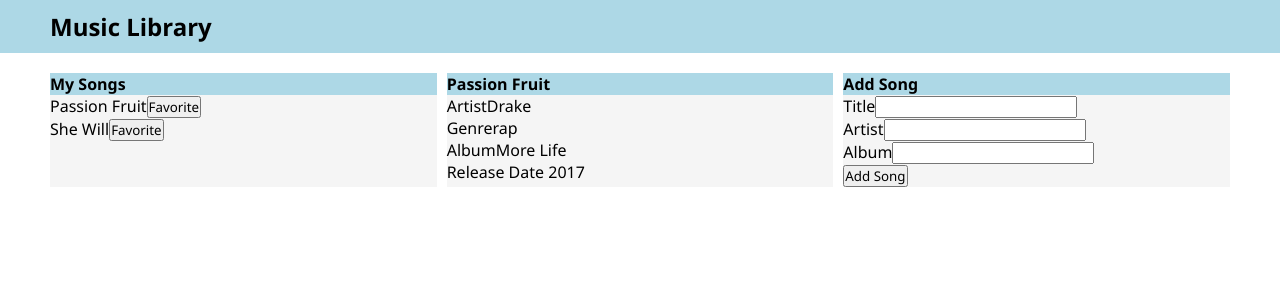
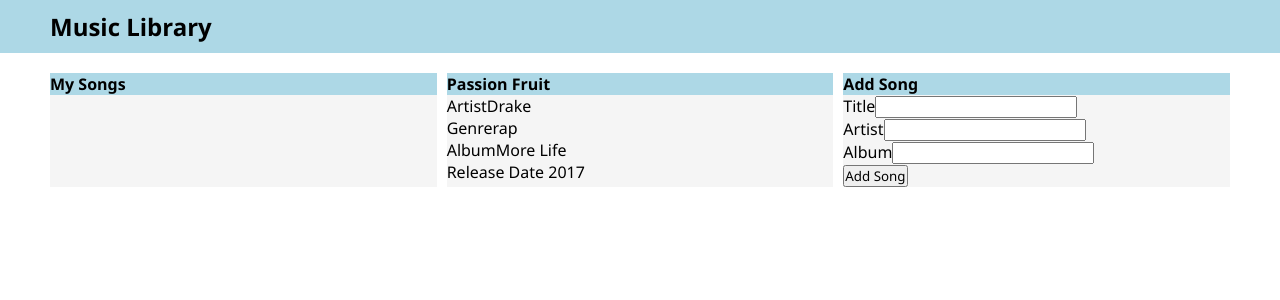
Before and after one commit to djackson5995/music-library-frontend, a React (Create React App) app: page / in a window 1280 px wide. Shown: the top 300 px of the page. Built offline with nearby package versions, Linux system fonts and the light colour scheme.

Commit message:
updated new song component

```diff
--- a/src/App.jsx
+++ b/src/App.jsx
@@ -3,8 +3,16 @@ import Header from "./components/Header/Header";
 import SongList from "./components/SongList/SongList";
 import SongInfo from "./components/SongInfo/SongInfo";
 import NewSong from "./components/NewSongAdded/NewSongAdded";
+import React, { useState } from "react";
 
 function App() {
+  const [songs, setSongs] = useState([]);
+
+  const handleNewSong = (newSong) => {
+    const updatedSongs = [...songs, newSong];
+    setSongs(updatedSongs);
+  };
+
   const selectedSong = {
     title: "Passion Fruit",
     artist: "Drake",
@@ -17,9 +25,9 @@ function App() {
     <div className="App">
       <Header />
       <div className="flex-container">
-        <SongList />
+        <SongList songs={songs} />
         <SongInfo songObj={selectedSong} />
-        <NewSong />
+        <NewSong onNewSong={handleNewSong} />
       </div>
     </div>
   );
--- a/src/components/NewSongAdded/NewSongAdded.jsx
+++ b/src/components/NewSongAdded/NewSongAdded.jsx
@@ -1,6 +1,6 @@
 import React, { useState } from "react";
 
-const NewSong = ({}) => {
+const NewSong = ({ onNewSong }) => {
   const [title, setTitle] = useState("");
   const [artist, setArtist] = useState("");
   const [album, setAlbum] = useState("");
@@ -12,8 +12,7 @@ const NewSong = ({}) => {
       artist,
       album,
     };
-
-    console.log(formData);
+    onNewSong(formData);
   };
 
   return (
--- a/src/components/SongList/SongList.jsx
+++ b/src/components/SongList/SongList.jsx
@@ -1,8 +1,9 @@
 import SongItem from "../SongItem/SongItem";
 
-const SongList = ({}) => {
-  const songs = ["Passion Fruit", "She Will"];
-  const songitems = songs.map((song) => <SongItem key={song} title={song} />);
+const SongList = ({ songs = [] }) => {
+  const songitems = songs.map((song) => (
+    <SongItem key={song.title} title={song.title} />
+  ));
   return (
     <div className="flex-item">
       <h4>My Songs</h4>
```
